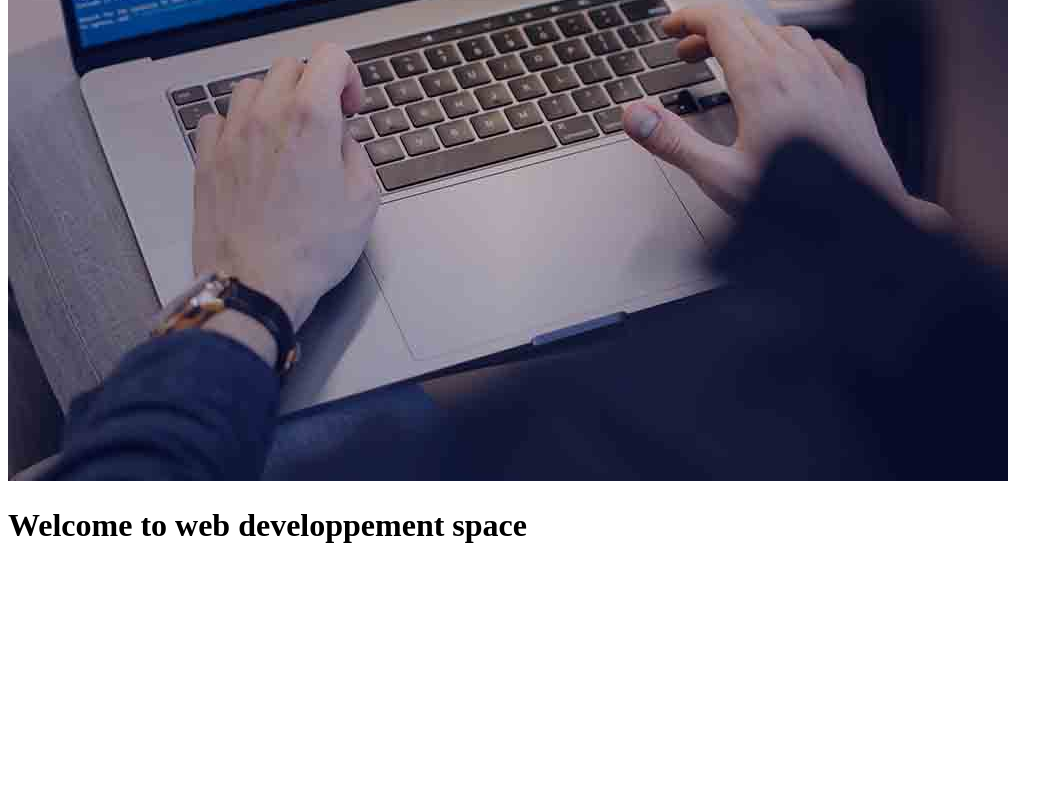
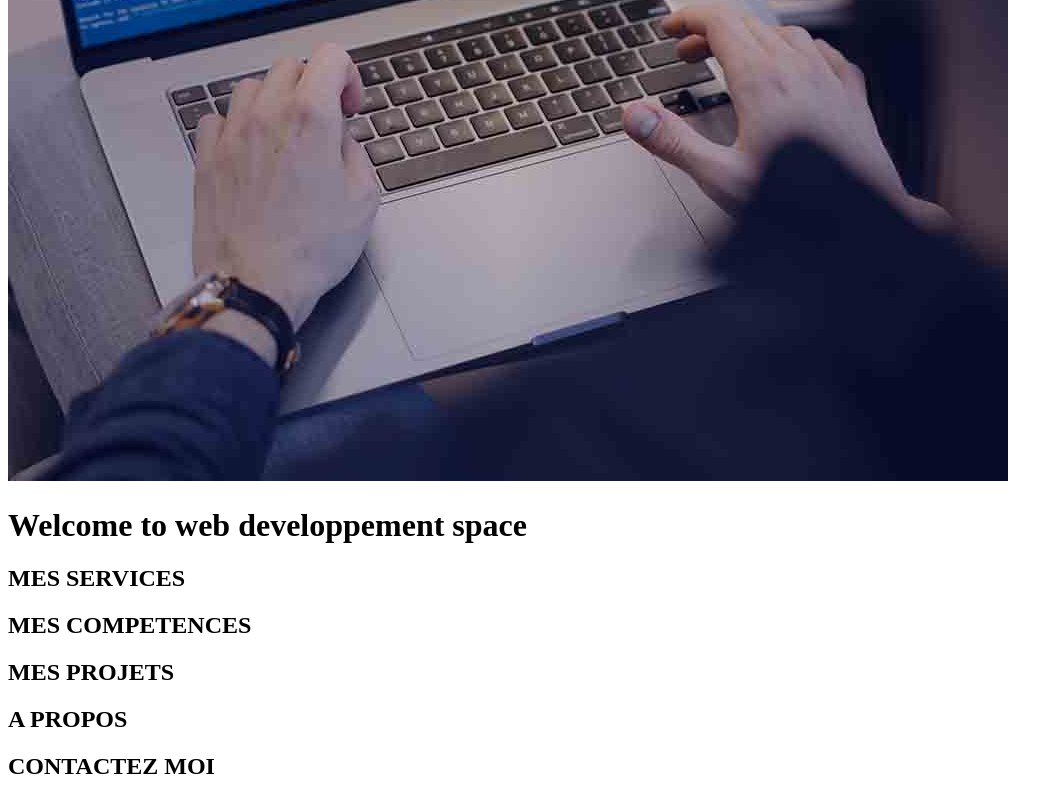
Before and after one commit to FSFULLSTACK/first-portfolio, a plain HTML site: page PORTFOLIO/dist/Index.html in a window 1280 px wide. Shown: the part 1289-2089 px from the top of the page, without its empty margins (0-1063 px from the left). Before the commit the page ends 1854 px from the top, so only its background shows below. Drawn offline with Linux system fonts and the light colour scheme.

Commit message:
main content section

```diff
--- a/PORTFOLIO/dist/Index.html
+++ b/PORTFOLIO/dist/Index.html
@@ -30,11 +30,21 @@
         </div>
     </header>
     <main id="main"> <!-- main content-->
-        <section></section>
-        <section></section>
-        <section></section>
-        <section></section>
-        <section></section>
+        <section>
+            <h1>MES SERVICES</h1>
+        </section>
+        <section>
+            <h1>MES COMPETENCES</h1>
+        </section>
+        <section>
+            <h1>MES PROJETS</h1>
+        </section>
+        <section>
+            <h1>A PROPOS</h1>
+        </section>
+        <section>
+            <h1>CONTACTEZ MOI</h1>
+        </section>
     </main>
     <footer id="footer"> <!-- footer-->
         <div></div>
```
